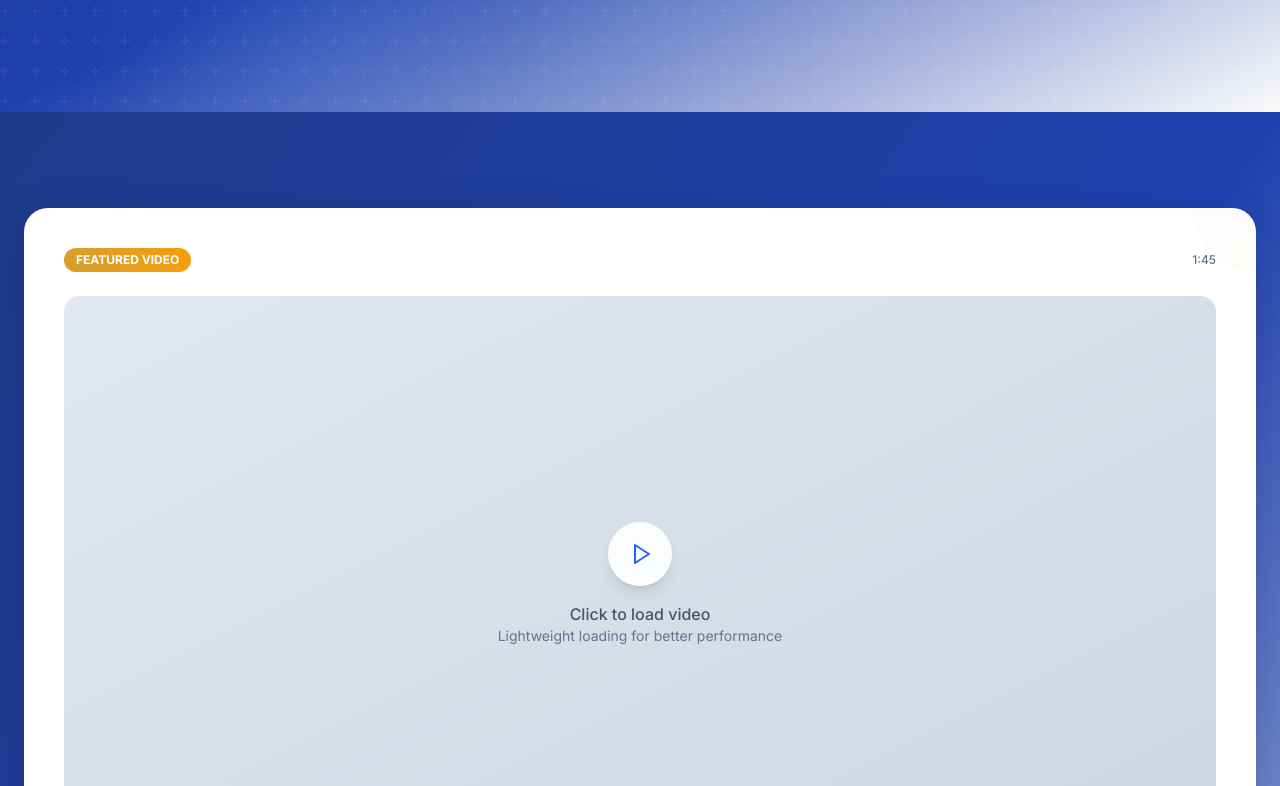
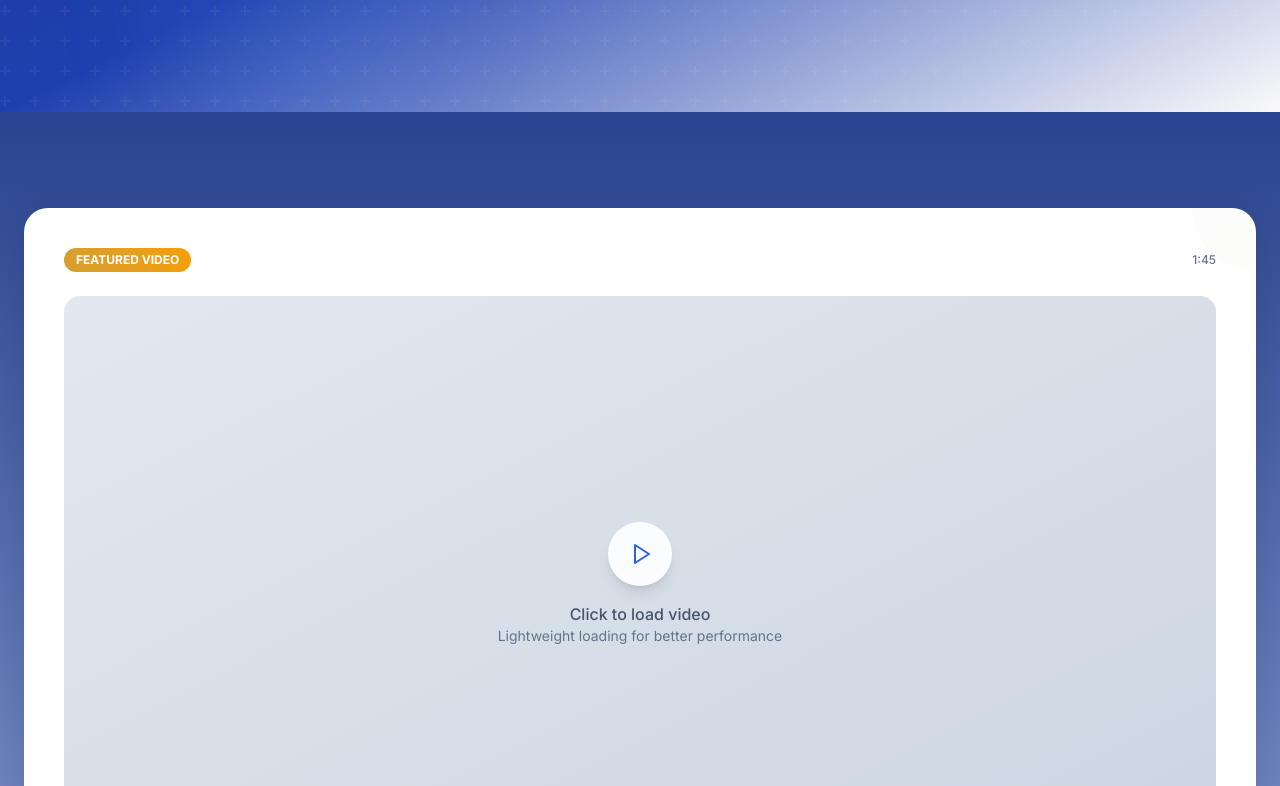
Before and after one commit to Paulkelvin/Mosun-Owo-Odusi, a Next.js app: page /testimonials in a window 1280 px wide. Shown: the part 614-1400 px from the top of the page. Built offline with nearby package versions, Linux system fonts and the light colour scheme.

Commit message:
Revert "Remove all white from testimonials page - use full dark blue gradient throughout"
This reverts commit 9a08a469532cffe395086dc38794c58629399e80.

```diff
--- a/app/testimonials/page.tsx
+++ b/app/testimonials/page.tsx
@@ -282,7 +282,7 @@ export default function Testimonials() {
       </section>
 
       {/* Main Content Section */}
-      <section className="section-padding bg-gradient-to-br from-primary-900 via-primary-800 to-primary-950">
+      <section className="section-padding bg-gradient-to-b from-primary-900/95 via-primary-800/50 to-white">
         <div className="w-full px-4 sm:px-6 lg:px-6">
 
           {/* Testimonials Grid */}
```
